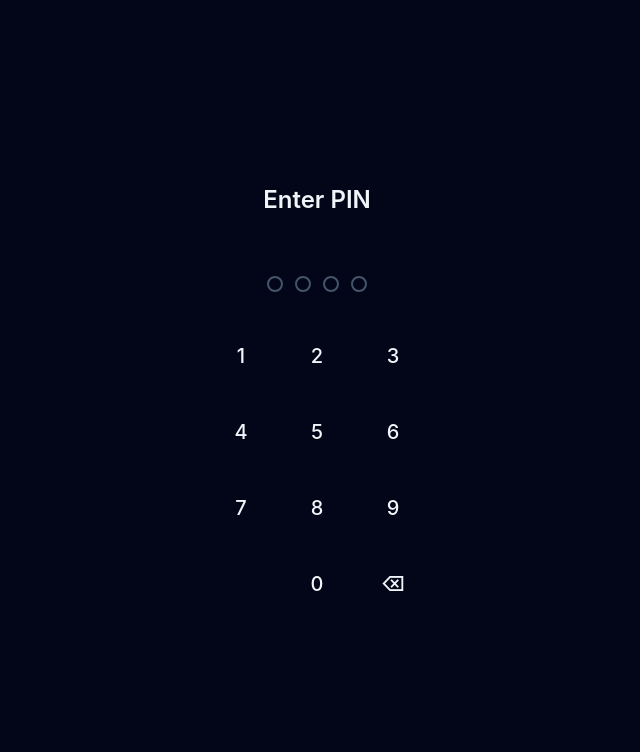
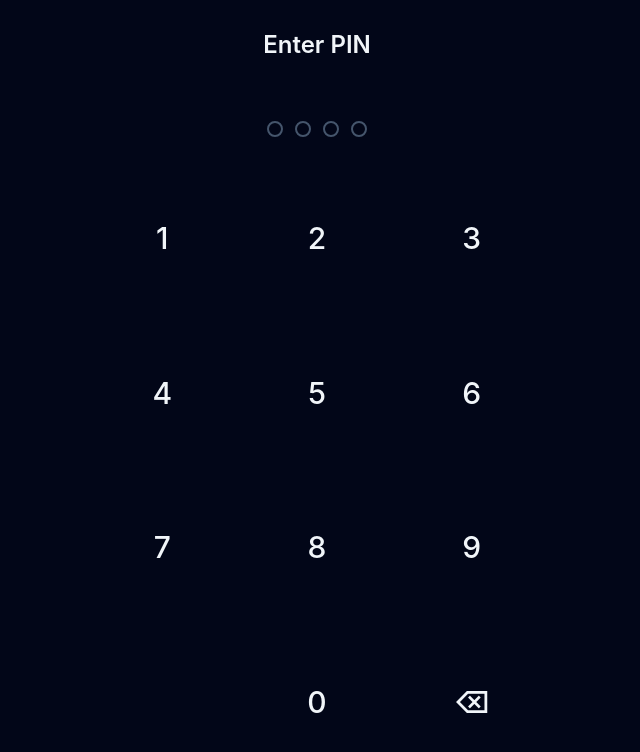
Before and after one commit to Bacce/note-taker, a React (Vite) app: page / in a window 1280 px wide. Shown: the top 752 px of the page, without its empty margins (323-963 px from the left). Built offline with nearby package versions, Linux system fonts and the light colour scheme.

Commit message:
pinpad size adjustment

```diff
--- a/src/components/PinLock.tsx
+++ b/src/components/PinLock.tsx
@@ -32,8 +32,8 @@ export function PinLock({ onUnlock }: PinLockProps) {
   }
 
   return (
-    <div className="h-dvh flex items-center justify-center bg-slate-950">
-      <div className="flex flex-col items-center gap-8">
+    <div className="h-dvh flex items-center justify-center bg-slate-950 w-full">
+      <div className="flex flex-col items-center gap-8 w-full">
         <div>
           <h1 className="text-2xl font-semibold text-slate-100 text-center mb-2">Enter PIN</h1>
           <p className={`text-sm text-center h-5 ${error ? 'text-red-400' : 'text-transparent'}`}>
@@ -54,7 +54,7 @@ export function PinLock({ onUnlock }: PinLockProps) {
           ))}
         </div>
 
-        <div className="grid grid-cols-3 gap-3">
+        <div className="grid grid-cols-3 gap-4 w-[80%] max-w-md">
           {['1','2','3','4','5','6','7','8','9','','0','⌫'].map((key) => (
             <button
               key={key || 'empty'}
@@ -63,7 +63,7 @@ export function PinLock({ onUnlock }: PinLockProps) {
                 else if (key) handleDigit(key)
               }}
               disabled={!key}
-              className={`w-16 h-16 rounded-full text-xl font-medium transition-colors ${
+              className={`w-full aspect-square rounded-full text-3xl font-medium transition-colors flex items-center justify-center ${
                 key
                   ? 'text-slate-100 hover:bg-slate-800 active:bg-slate-700 cursor-pointer'
                   : 'cursor-default'
```
